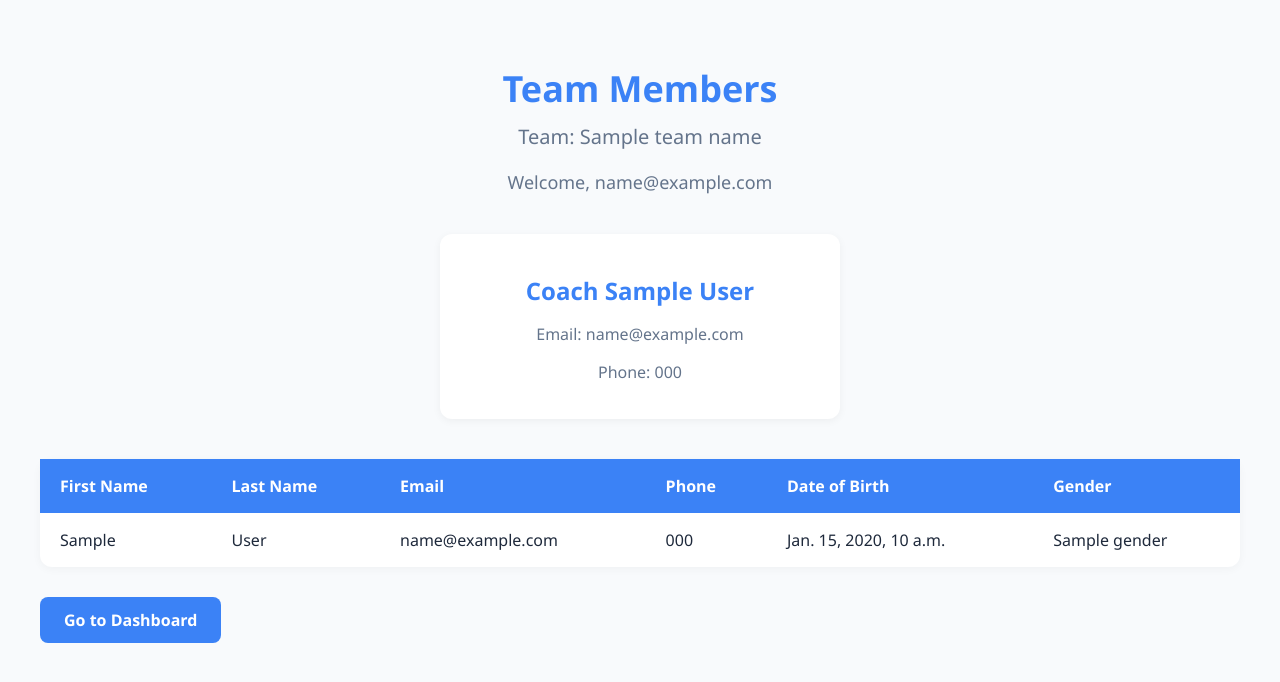
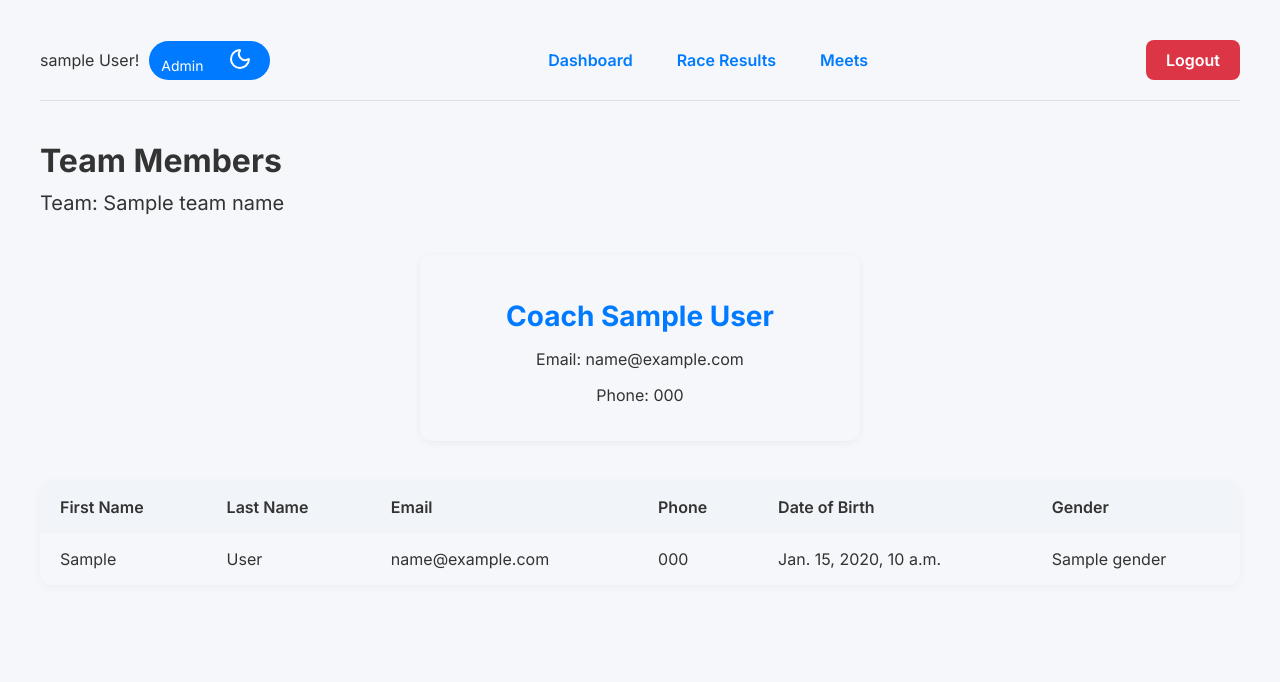
Before and after one commit to JacobPlummer02/group04-database-systems-project-S2025, a Django app: template Running_Application/app/templates/app/my_team.html in a window 1280 px wide. Shown: the top 682 px of the page. Run offline with Django 5.2, Linux system fonts and the light colour scheme; the template is opened without the code that fills it: most values are stand-ins (such as "Sample title", 1, 10 or a date in 2020).

Commit message:
Added home button and fixed some session storing info

```diff
--- a/Running_Application/app/templates/app/dashboard.html
+++ b/Running_Application/app/templates/app/dashboard.html
@@ -40,8 +40,8 @@
 
     {% if user_role == 'Athlete' %}
     <div class="dashboard-item">
-    <a href="#"><i data-lucide="check-square"></i>My Workouts</a>
-    <p>View your assigned workout plans</p>
+    <a href="{% url 'training_log' %}"><i data-lucide="check-square"></i>My Logs</a>
+    <p>View and edit your training logs</p>
     </div>
     <div class="dashboard-item">
     <a href="{% url 'my_team' %}"><i data-lucide="users"></i>My Team</a>
--- a/Running_Application/app/templates/app/my_team.html
+++ b/Running_Application/app/templates/app/my_team.html
@@ -1,108 +1,11 @@
-<!DOCTYPE html>
-<html lang="en">
-<head>
-    <meta charset="UTF-8">
-    <meta name="viewport" content="width=device-width, initial-scale=1.0">
-    <title>My Team</title>
-    <style>
-        :root {
-            --primary: #3b82f6;
-            --primary-hover: #2563eb;
-            --accent: #f43f5e;
-            --bg: #f8fafc;
-            --card-bg: #ffffff;
-            --text-main: #1e293b;
-            --text-sub: #64748b;
-        }
-
-        * {
-            box-sizing: border-box;
-        }
-
-        body {
-            margin: 0;
-            font-family: 'Segoe UI', Tahoma, Geneva, Verdana, sans-serif;
-            background-color: var(--bg);
-            color: var(--text-main);
-            padding: 40px;
-        }
-
-        h1 {
-            text-align: center;
-            font-size: 36px;
-            font-weight: 600;
-            margin-bottom: 20px;
-            color: var(--primary);
-        }
-
-        p {
-            text-align: center;
-            font-size: 18px;
-            color: var(--text-sub);
-        }
-
-        table {
-            width: 100%;
-            border-collapse: collapse;
-            margin-top: 30px;
-            background-color: var(--card-bg);
-            border-radius: 12px;
-            box-shadow: 0 2px 10px rgba(0, 0, 0, 0.04);
-        }
-
-        th, td {
-            padding: 16px 20px;
-            text-align: left;
-            font-size: 16px;
-            color: var(--text-main);
-        }
-
-        th {
-            background-color: var(--primary);
-            color: white;
-            font-weight: 600;
-        }
-
-        tr:nth-child(even) {
-            background-color: #f9fafb;
-        }
-
-        tr:hover {
-            background-color: #f1f5f9;
-        }
-
-        td[colspan="6"] {
-            text-align: center;
-            font-style: italic;
-            color: var(--text-sub);
-        }
-
-
-        .button-link {
-            display: inline-block;
-            padding: 12px 24px;
-            background-color: var(--primary);
-            color: white;
-            text-decoration: none;
-            border-radius: 8px;
-            font-weight: 600;
-            margin-top: 30px;
-            text-align: center;
-            transition: background-color 0.2s ease;
-        }
-
-        .button-link:hover {
-            background-color: var(--primary-hover);
-        }
-    </style>
-</head>
+{% extends "base.html" %}
+{% block content %}
 <body>
 
     <h1>Team Members</h1>
-    <p style="font-size: 20px; color: var(--text-sub); text-align: center; margin-top: -10px;">
+    <p style="font-size: 20px; color: var(--text-sub); text-align: left; margin-top: -10px;">
         Team: {{ team_name }}
     </p>
-    <p>Welcome, {{ user_email }}</p>
 
     <div style="max-width: 400px; margin: 40px auto; background-color: var(--card-bg); padding: 20px; border-radius: 12px; box-shadow: 0 2px 8px rgba(0,0,0,0.05); text-align: center;">
         {% if coach_info %}
@@ -143,7 +46,6 @@
         </tbody>
     </table>
 
-    <a href="{% url 'dashboard' %}" class="button-link">Go to Dashboard</a>
+</body>
 
-</body>
-</html>
+{% endblock %}
--- a/Running_Application/app/templates/base.html
+++ b/Running_Application/app/templates/base.html
@@ -22,16 +22,17 @@
       </div>
       <nav class="nav-bar">
         <ul>
+          <li><a href="{% url 'dashboard' %}">Dashboard</a></li>
           <li><a href="{% url 'race_results' %}">Race Results</a></li>
           {% if user_role == 'Coach' %}
             <li><a href="{% url 'team_management' %}">Team Management</a></li>
-            <li><a href="{% url 'training_log' %}">Workout Plans</a></li>
-        {% endif %}
+            <li><a href="{% url 'training_log' %}">Workouts</a></li>
+          {% endif %}
           {% if user_role == 'Athlete' %}
+            <li><a href="{% url 'training_log' %}">My Logs</a></li>
             <li><a href="{% url 'my_team' %}">My Team</a></li>
-            <li><a href="{% url 'training_log' %}">My Workouts</a></li>
           {% endif %}
-          <li><a href="#">Meets</a></li>
+          <li><a href="{% url 'meet_list' %}">Meets</a></li>
         </ul>
       </nav>
       <a href="{% url 'login' %}" class="logout">Logout</a>
```
Also changed, not shown: Running_Application/app/templates/app/add_race_result.html (+7 -72 lines), Running_Application/app/views.py (+8 -2 lines).
